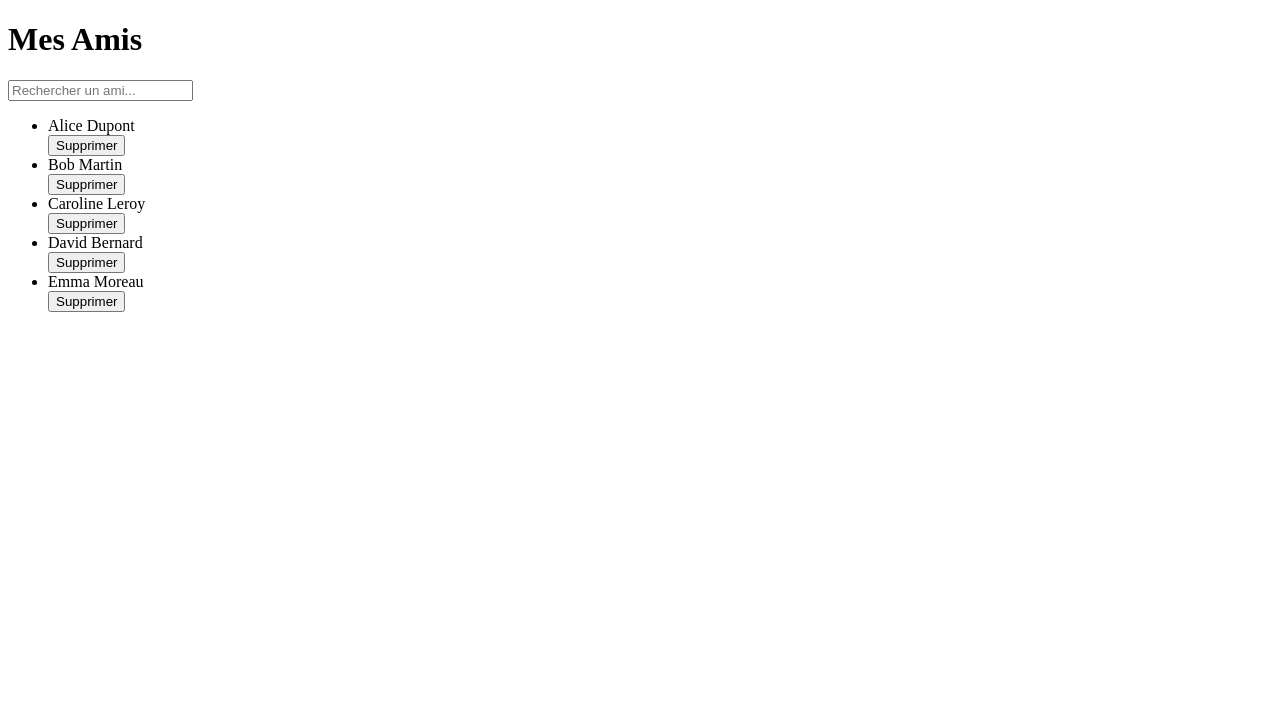
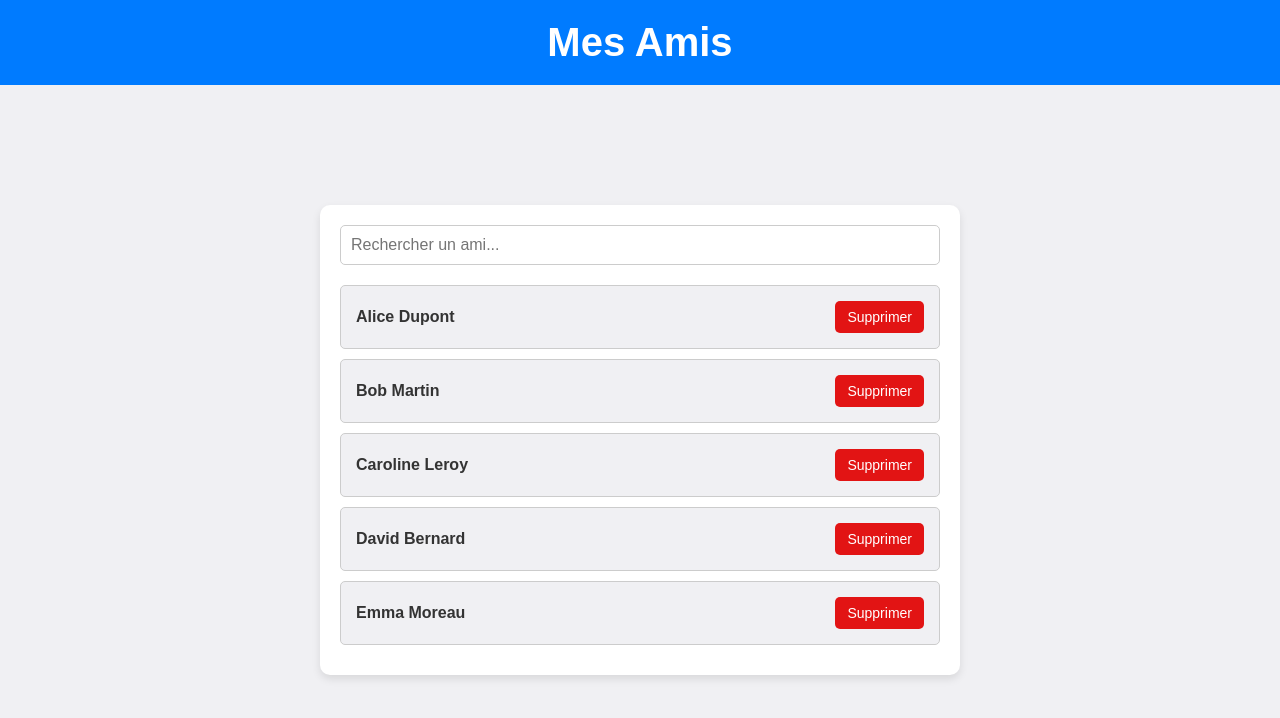
Before and after one commit to houssemdev2/mini-reseau, a plain HTML site: page liste-amis/liste-amis.html in a window 1280 px wide. Drawn offline with Linux system fonts and the light colour scheme.

Commit message:
feat: ajout styles de la page liste d'amis

```diff
--- a/liste-amis/liste-amis.html
+++ b/liste-amis/liste-amis.html
@@ -4,8 +4,8 @@
     <meta charset="UTF-8">
     <meta name="viewport" content="width=device-width, initial-scale=1.0">
     <title>Liste d'Amis</title>
+    <link rel="stylesheet" href="/style.css">
     <link rel="stylesheet" href="styles.css"> <!-- Fichier principal -->
-    <link rel="stylesheet" href="amis.css"> <!-- Fichier spécifique à cette page -->
 </head>
 <body>
     <header>
@@ -13,9 +13,9 @@
     </header>
     <div class="amis-container">
         <div class="search-bar">
-            <input type="text" id="search-input" placeholder="Rechercher un ami...">
+            <input type="text" id="search-input" class="search-input" placeholder="Rechercher un ami...">
         </div>
-        <ul id="amis-list">
+        <ul id="amis-list" class="amis-list">
             <!-- La liste des amis sera générée ici dynamiquement -->
         </ul>
     </div>
--- a/liste-amis/styles.css
+++ b/liste-amis/styles.css
@@ -0,0 +1,92 @@
+
+
+body {
+    margin: 0;
+    font-family: 'Arial', sans-serif;
+    background-color: var(--secondary-color);
+    color: var(--accent-color);
+    display: flex;
+    justify-content: center;
+    align-items: center;
+    height: 100vh;
+}
+
+header {
+    background-color: var(--primary-color);
+    color: white;
+    text-align: center;
+    padding: 20px;
+    width: 100%;
+    position: fixed;
+    top: 0;
+}
+
+.amis-container {
+    background-color: var(--white);
+    padding: 20px;
+    border-radius: 10px;
+    box-shadow: 0 4px 8px rgba(0, 0, 0, 0.1);
+    margin-top: 80px;
+    width: 100%;
+    max-width: 600px;
+}
+
+.search-bar {
+    display: flex;
+    margin-bottom: 20px;
+}
+
+.search-input {
+    flex: 1;
+    padding: 10px;
+    border: 1px solid var(--border-color);
+    border-radius: 5px;
+    font-size: 16px;
+    outline: none;
+}
+
+ul {
+    list-style-type: none;
+    padding: 0;
+    margin: 0;
+}
+
+.ami-item {
+    display: flex;
+    justify-content: space-between;
+    align-items: center;
+    padding: 15px;
+    margin-bottom: 10px;
+    background-color: var(--secondary-color);
+    border-radius: 5px;
+    border: 1px solid var(--border-color);
+    transition: background-color 0.3s ease;
+}
+
+.ami-item:hover {
+    background-color: var(--hover-color);
+}
+
+.ami-name {
+    font-weight: bold;
+}
+
+.ami-actions {
+    display: flex;
+    gap: 10px;
+}
+
+button {
+    padding: 8px 12px;
+    background-color: var(--red);
+    color: white;
+    border: none;
+    border-radius: 5px;
+    cursor: pointer;
+    font-size: 14px;
+    transition: background-color 0.3s ease;
+}
+
+button:hover {
+    background-color: var(--delete-hover-button-color);
+}
--- a/style.css
+++ b/style.css
@@ -5,12 +5,23 @@
     --background-color: #f0f0f3;
     --text-color: #333;
     --white: #ffffff;
+    --red: #e21414;
     --box-shadow: 0 4px 8px rgba(0, 0, 0, 0.1);
     --font-family: 'Arial', sans-serif;
     --header-font-size: 2.5rem; /*Variable pour la taille du titre*/
     --subheader-font-size: 1.5rem;  /*Variable pour la taille du sous-titre */
     --padding: 20px;
     --margin: 20px;
+    --primary-hover-color: darkblue;
+    --border-color: #ccc;
+    --contact-bg-hover: #e9ecef;
+    --input-padding: 10px;
+    --secondary-color: #f0f0f3;
+    --accent-color: #333;
+    --border-color: #ccc;
+    --hover-color: #e9ecef;
+    --button-hover-color: #0056b3;
+    --delete-hover-button-color: #ff4d4f;
 }
 
 /* Styles généraux */
```
Also changed, not shown: feed/feed.html (deleted), feed/feed.js (deleted), feed/styles.css (deleted), messagerie/messagerie.html (deleted), messagerie/messagerie.js (deleted), messagerie/styles.css (deleted).
